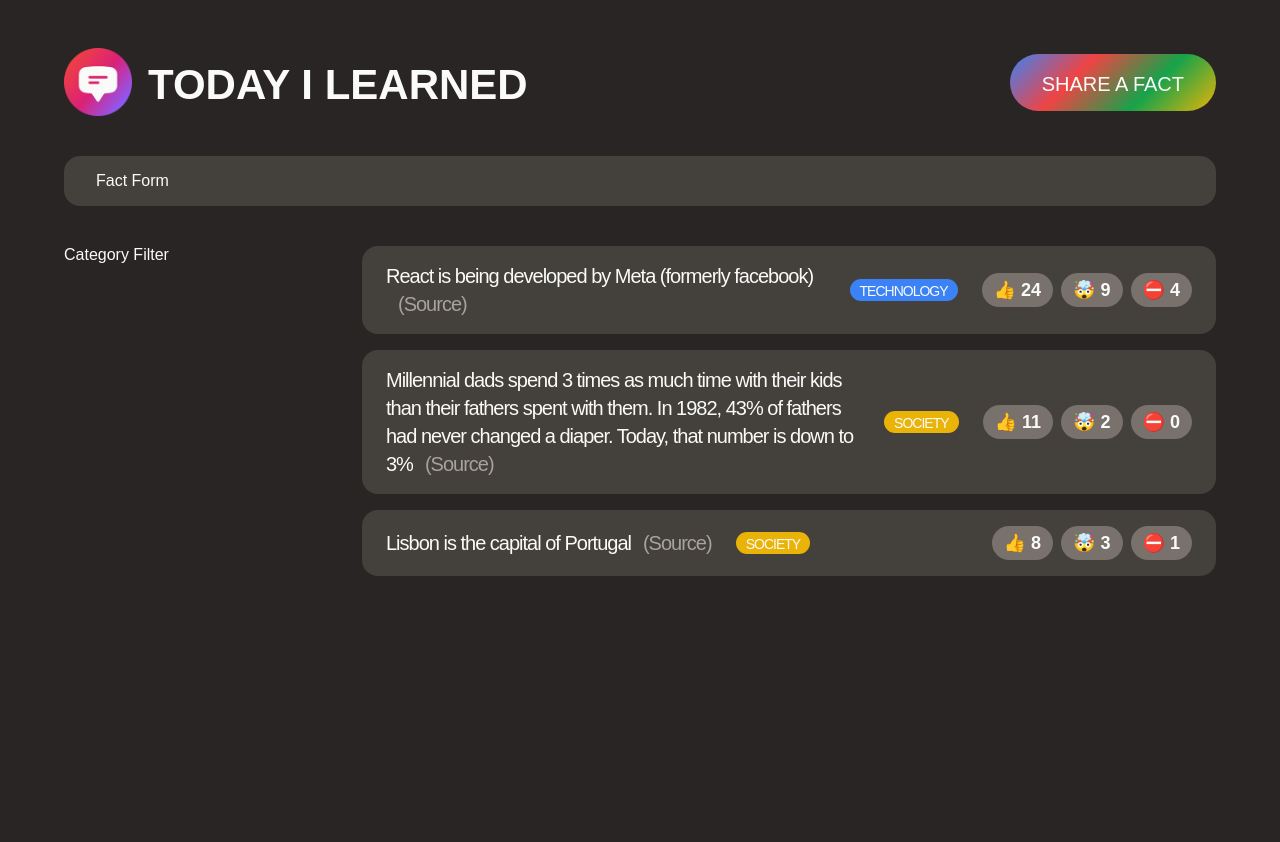
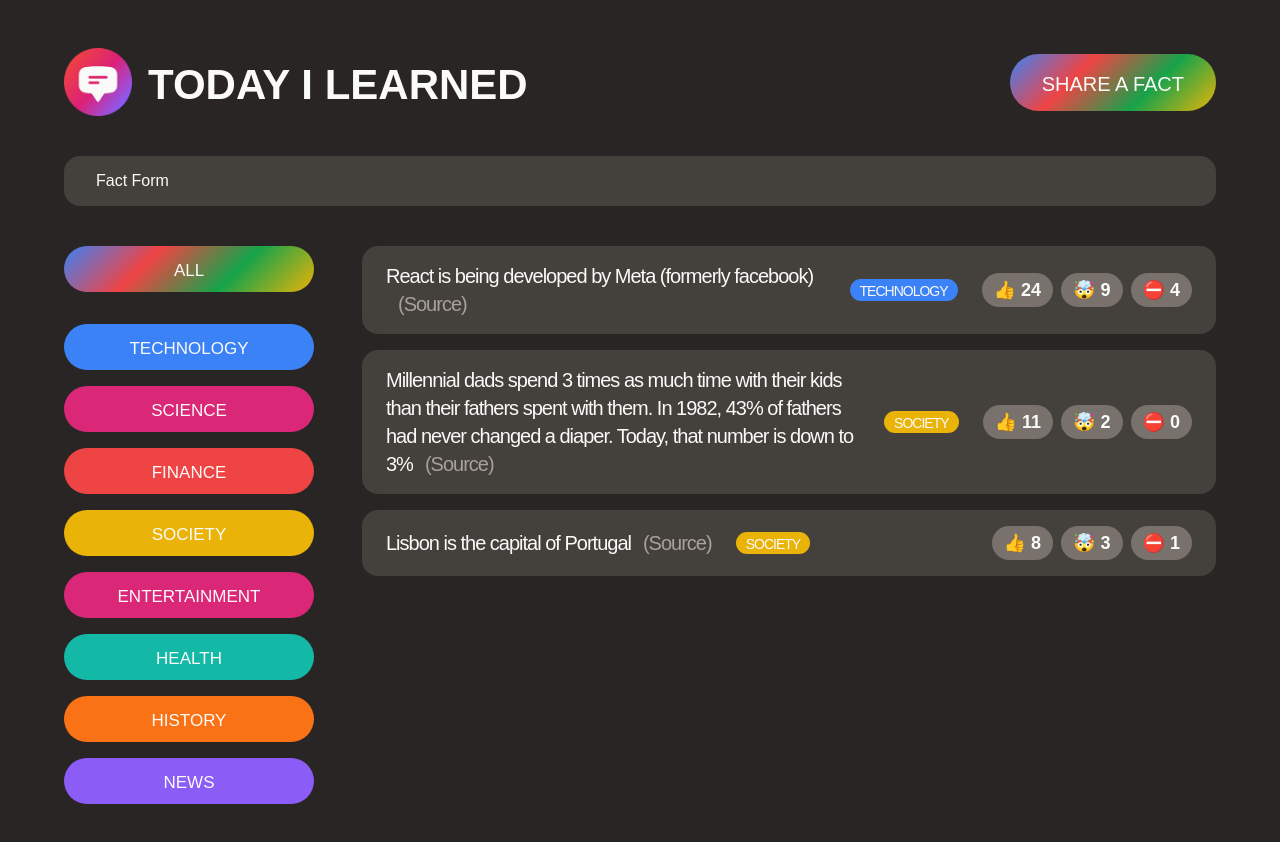
Before and after one commit to laminsurachman/today-is-Journal, a React (Create React App) app in the folder today-is-journal/: page / in a window 1280 px wide. Shown: the top 842 px of the page. Before the commit the page ends 800 px from the top, so only its background shows below. Built offline with nearby package versions, Linux system fonts and the light colour scheme; the HTML template or start-up script is replaced by a standard one.

Commit message:
rendering list Category

```diff
--- a/today-is-journal/src/App.js
+++ b/today-is-journal/src/App.js
@@ -1,15 +1,4 @@
 import "./style.css";
-
-const CATEGORIES = [
-  { name: "technology", color: "#3b82f6" },
-  { name: "science", color: "a#16a34" },
-  { name: "finance", color: "#ef4444" },
-  { name: "society", color: "#eab308" },
-  { name: "entertainment", color: "#db2777" },
-  { name: "health", color: "#14b8a6" },
-  { name: "history", color: "#f97316" },
-  { name: "news", color: "#8b5cf6" },
-];
 
 const initialFacts = [
   {
@@ -73,9 +62,37 @@
 function NewFactForm() {
   return <form className="fact-form">Fact Form</form>;
 }
-
+const CATEGORIES = [
+  { name: "technology", color: "#3b82f6" },
+  { name: "science", color: "#db2777" },
+  { name: "finance", color: "#ef4444" },
+  { name: "society", color: "#eab308" },
+  { name: "entertainment", color: "#db2777" },
+  { name: "health", color: "#14b8a6" },
+  { name: "history", color: "#f97316" },
+  { name: "news", color: "#8b5cf6" },
+];
 function CategoryFilter() {
-  return <aside>Category Filter</aside>;
+  return (
+    <aside>
+      <ul>
+        {" "}
+        <li className="category">
+          <button className="btn btn-all-categories">All</button>
+        </li>
+        {CATEGORIES.map((cat) => (
+          <li className="category">
+            <button
+              className="btn btn-category"
+              style={{ backgroundColor: cat.color }}
+            >
+              {cat.name}
+            </button>
+          </li>
+        ))}{" "}
+      </ul>
+    </aside>
+  );
 }
 
 function FactList() {
```
